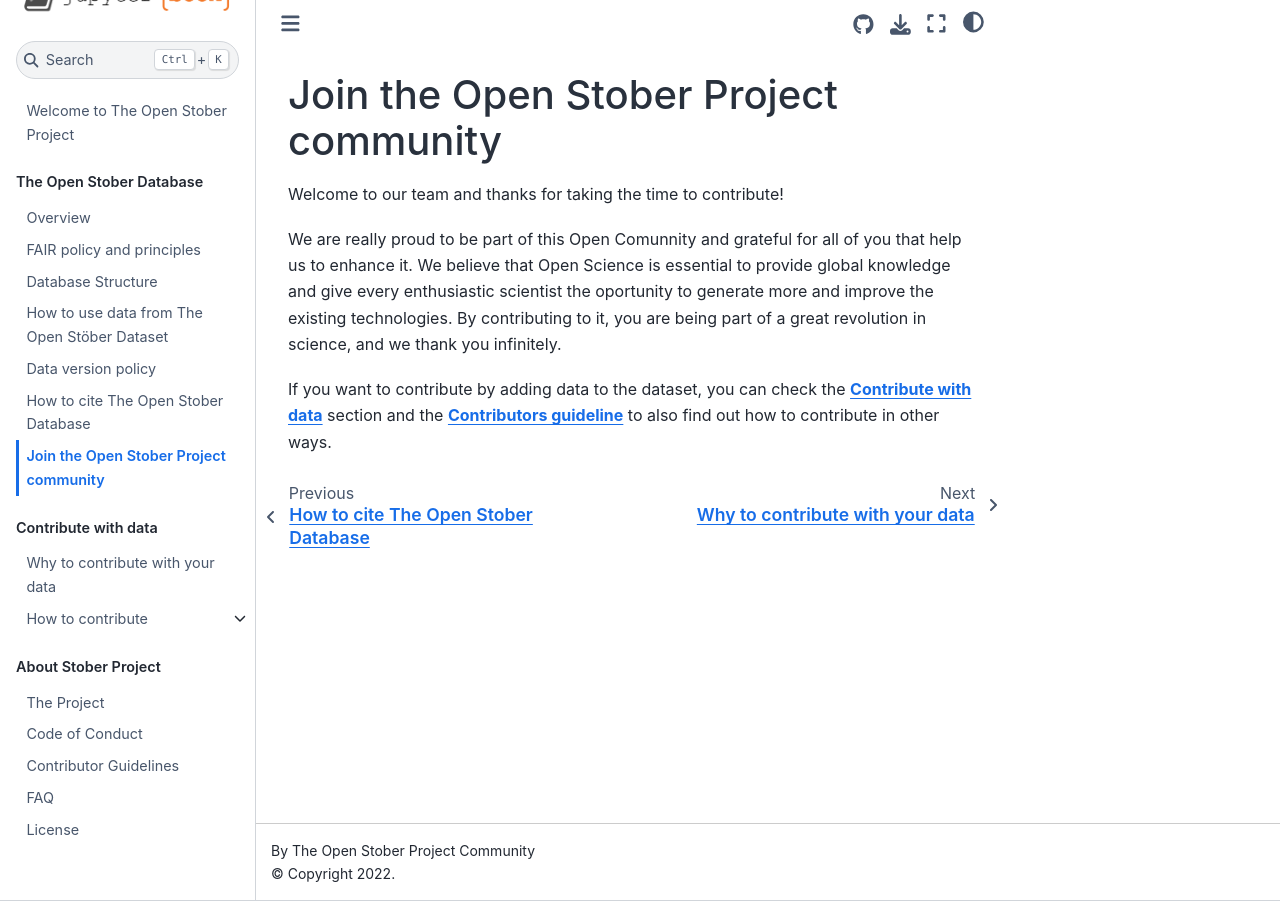
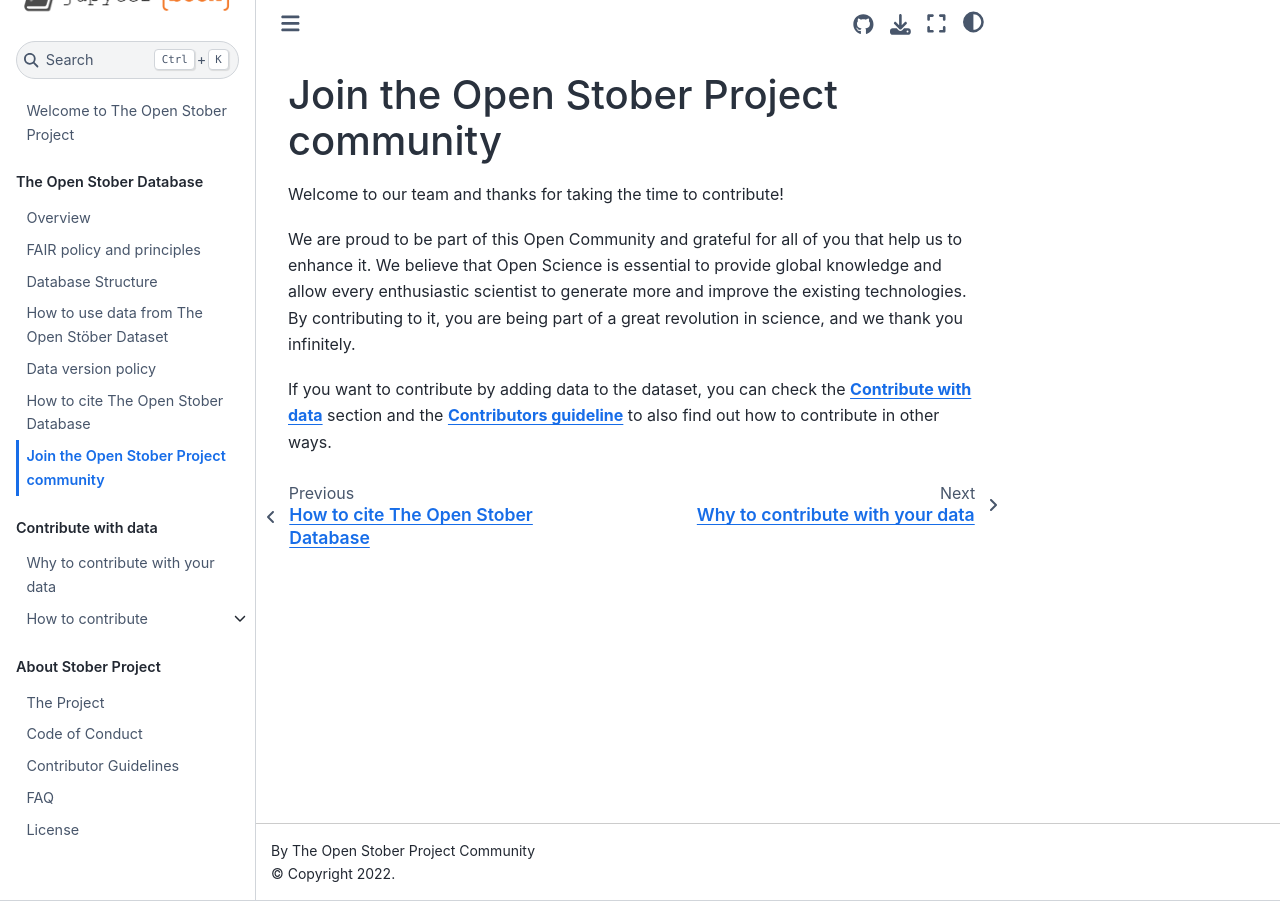
Before and after one commit to open-nanosystems/open-stober-project, a Jupyter Book: the page built from docs/database/join.md, in a window 1280 px wide. Built offline with Jupyter Book 1.0.4 settings and Sphinx 7.4.7 and the Sphinx Book theme 1.1.4, drawn with Linux system fonts in a browser that asks for light colours.

Commit message:
Update join.md

```diff
--- a/docs/database/join.md
+++ b/docs/database/join.md
@@ -2,6 +2,6 @@
 
 Welcome to our team and thanks for taking the time to contribute!
 
-We are really proud to be part of this Open Comunnity and grateful for all of you that help us to enhance it. We believe that Open Science is essential to provide global knowledge and give every enthusiastic scientist the oportunity to generate more and improve the existing technologies. By contributing to it, you are being part of a great revolution in science, and we thank you infinitely.
+We are proud to be part of this Open Community and grateful for all of you that help us to enhance it. We believe that Open Science is essential to provide global knowledge and allow every enthusiastic scientist to generate more and improve the existing technologies. By contributing to it, you are being part of a great revolution in science, and we thank you infinitely.
 
 If you want to contribute by adding data to the dataset, you can check the [**Contribute with data**](https://open-nanosystems.github.io/open-stober-project/contribute/why.html) section and the [**Contributors guideline**](https://open-nanosystems.github.io/open-stober-project/about/collaborate-project.html) to also find out how to contribute in other ways.
```
